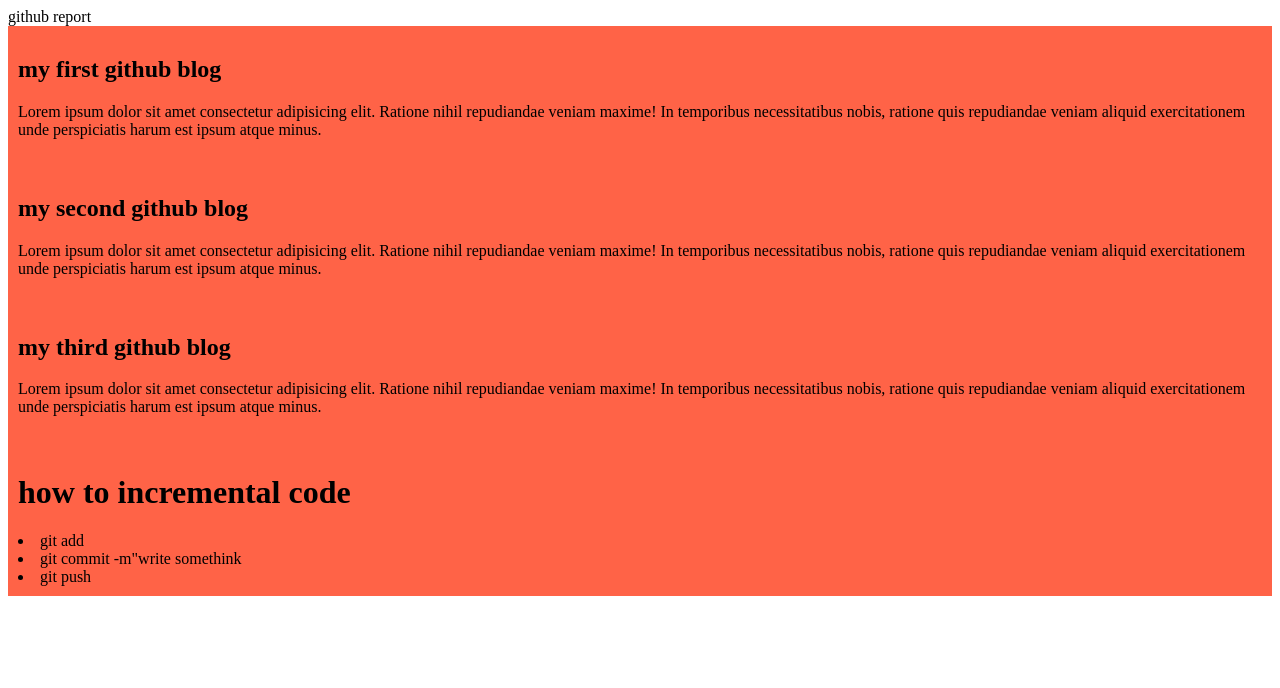
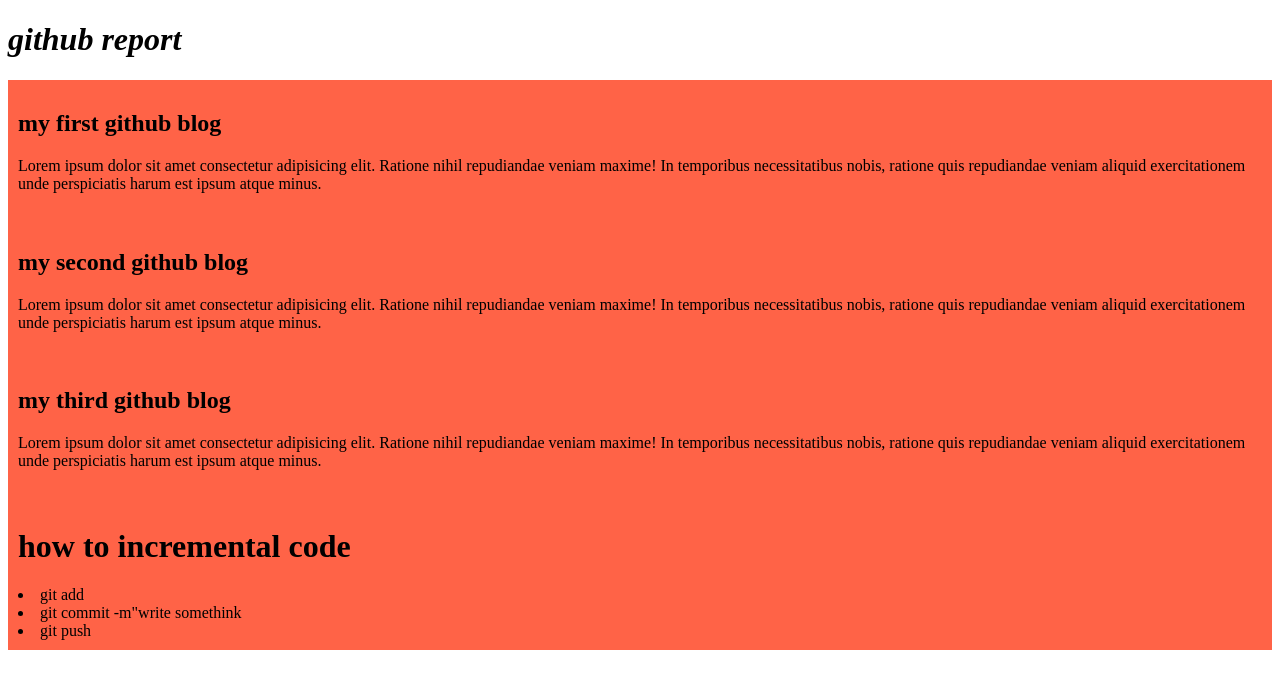
Before and after one commit to iatoha/my-first-github-report, a plain HTML site: page index.html in a window 1280 px wide. Drawn offline with Linux system fonts and the light colour scheme.

Commit message:
this is 3rd attempt

```diff
--- a/index.html
+++ b/index.html
@@ -6,7 +6,7 @@
     <title>My first github report</title>
     <link rel="stylesheet" href="styles/blog.css">
 <body>
-    github report
+    <h1><i><B>github report</B></i></h1>
 </body>
 <div>
     <h2>my first github blog</h2>
```
